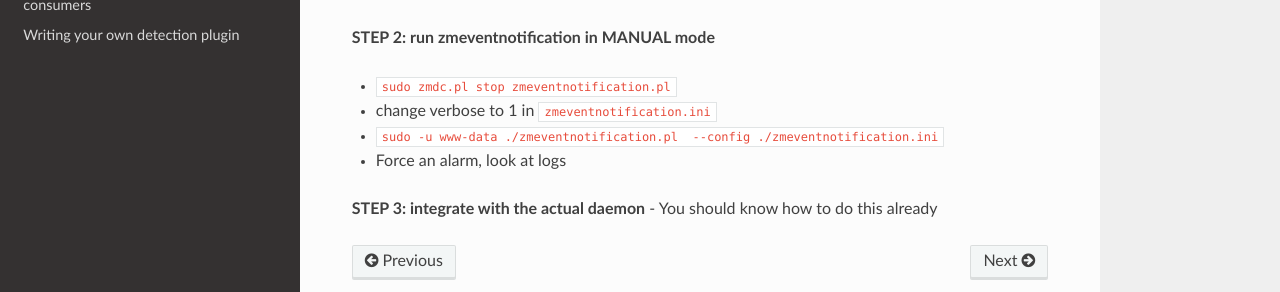
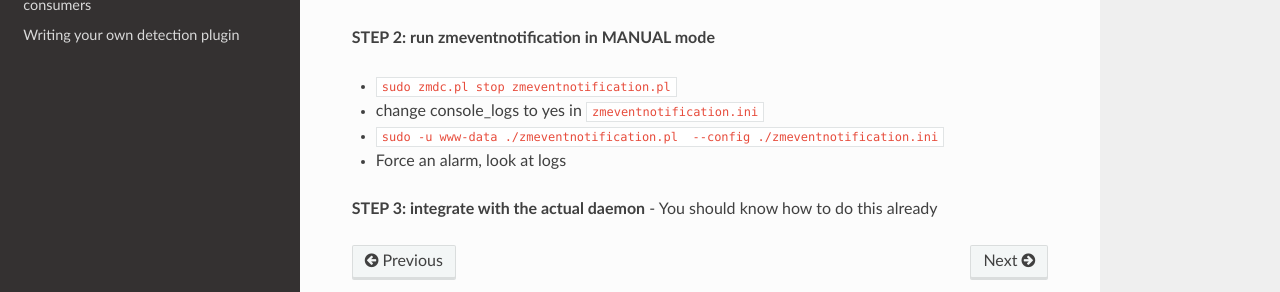
Before and after one commit to ZoneMinder/zmeventnotification, a Sphinx documentation site: the page built from docs/guides/hooks.rst, in a window 1280 px wide and 900 px high, scrolled down 6690 px. Shown: the part 490-782 px from the top of the window. Built offline with Sphinx 7.4.7 and the Read the Docs theme 2.0.0, drawn with Linux system fonts in a browser that asks for light colours.

Commit message:
sync docs

```diff
--- a/docs/guides/faq.rst
+++ b/docs/guides/faq.rst
@@ -129,7 +129,7 @@ configuration as follows:
     SSL cert file ................. /etc/zm/apache2/ssl/zoneminder.crt
     SSL key file .................. /etc/zm/apache2/ssl/zoneminder.key
 
-    Verbose ....................... false
+    console_logs .................. false
     Read alarm cause .............. true
     Tag alarm event id ............ false
     Use custom notification sound . false
@@ -236,7 +236,7 @@ the output:
 2. Do a ``ps -aef | grep zmevent`` and make sure no stale processes are
    running
 3. Edit your ``/etc/zm/zmeventnotification.ini`` and make sure
-   ``verbose = 1`` to get verbose logs
+   ``console_logs = yes`` to get console debug logs
 4. Run the server manually by doing
    ``sudo -u www-data /usr/bin/zmeventnotification.pl`` (replace with
    ``www-data`` with ``apache`` depending on your OS)
@@ -396,7 +396,7 @@ Here is how to debug and report:
    doesn't show existing processes (ignore the one that says
    ``grep <something>``)
 -  Edit ``zmeventnotification.ini`` (typically in ``/etc/zm/``) and make
-   sure ``verbose = 1`` is set. This will print more logs on the
+   sure ``console_logs = yes`` is set. This will print more logs on the
    console. Make sure you turn this off again before switching back to
    daemon mode.
 -  Start a terminal (lets call it Terminal-Log) to tail logs like so
--- a/docs/guides/hooks.rst
+++ b/docs/guides/hooks.rst
@@ -396,7 +396,7 @@ config)
 **STEP 2: run zmeventnotification in MANUAL mode**
 
 - ``sudo zmdc.pl stop zmeventnotification.pl``
-- change verbose to 1 in ``zmeventnotification.ini``
+- change console_logs to yes in ``zmeventnotification.ini``
 -  ``sudo -u www-data ./zmeventnotification.pl  --config ./zmeventnotification.ini``
 -  Force an alarm, look at logs
 
```
